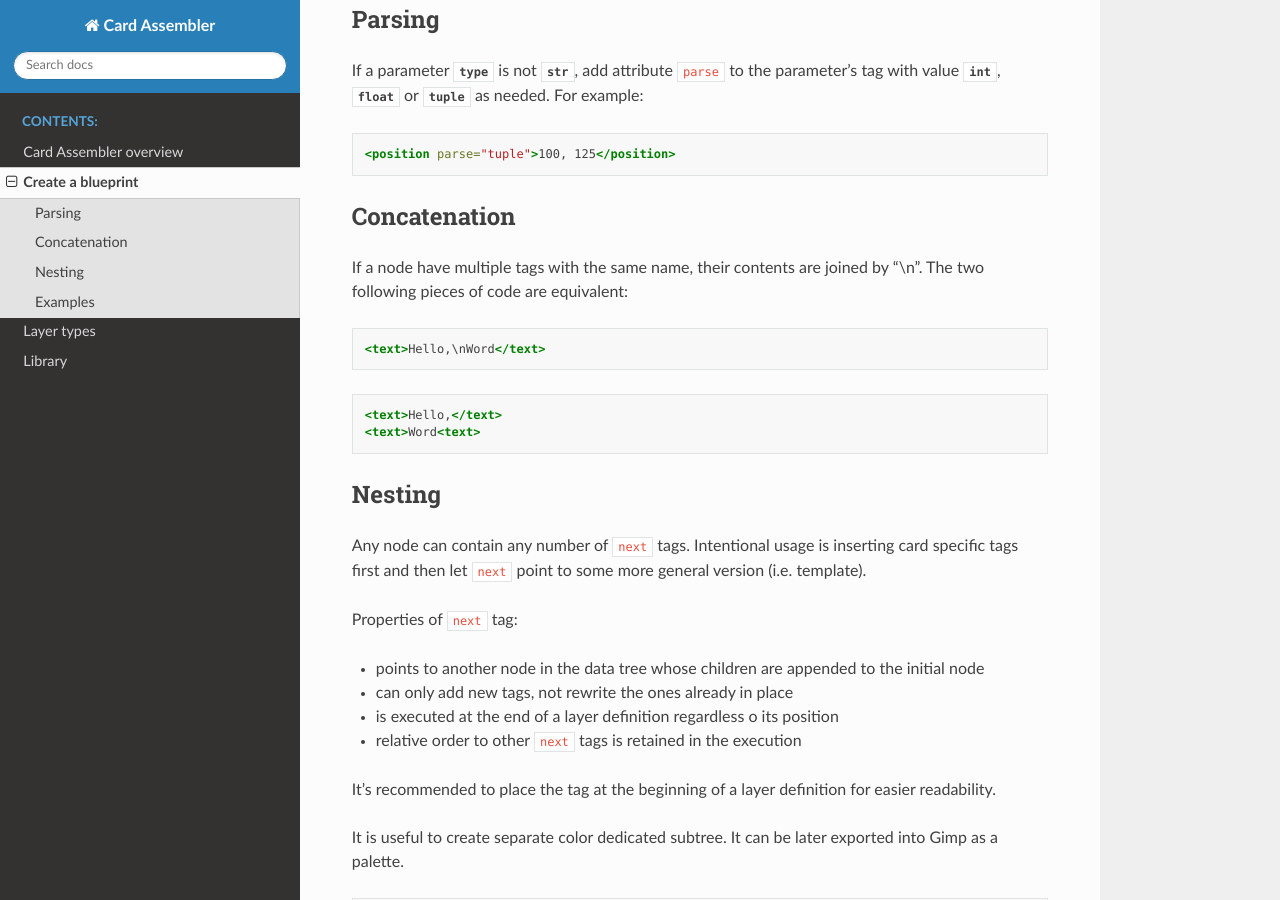
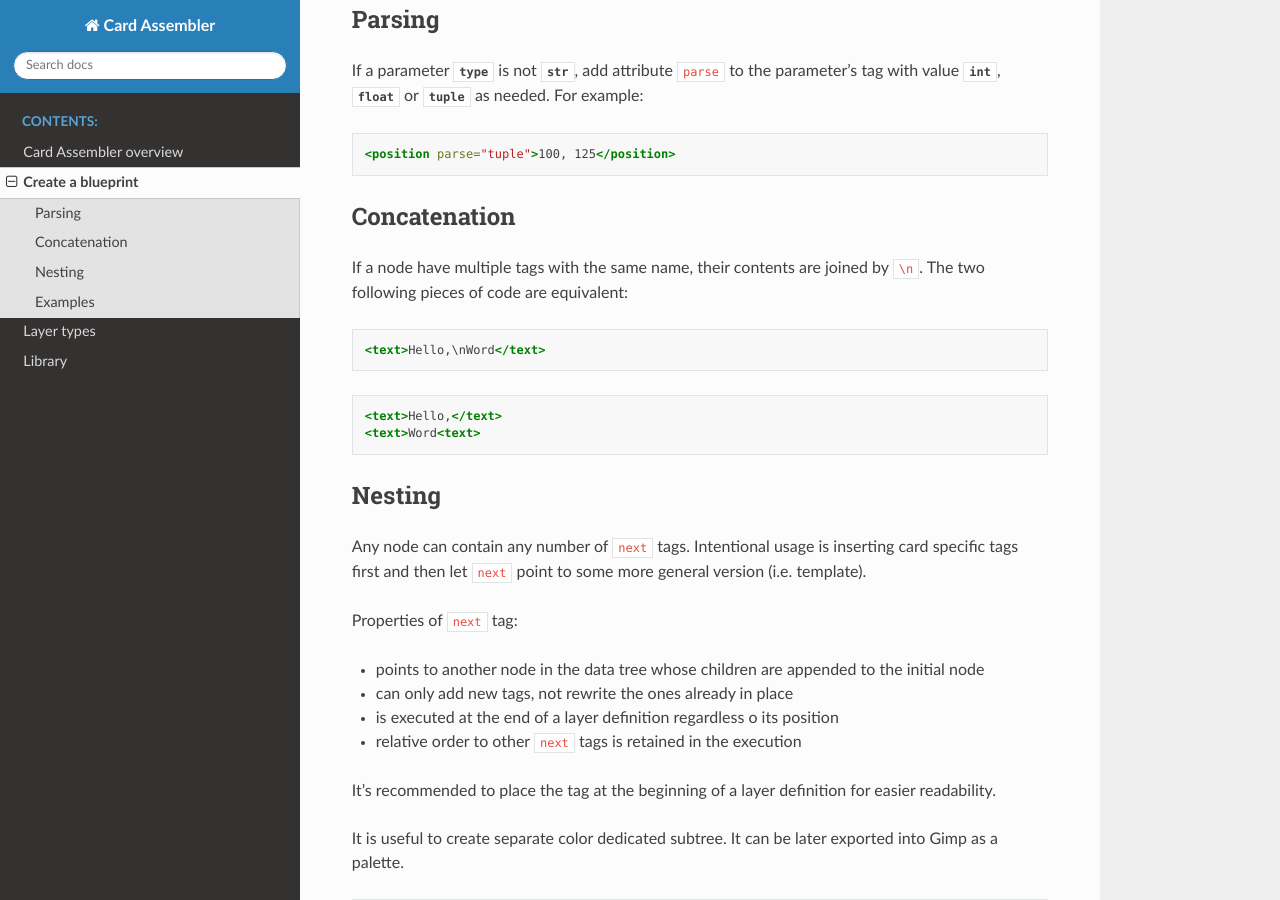
Before and after one commit to martin-brajer/card-assembler, a Sphinx documentation site: the page built from docs/source/creatingBlueprint.rst, in a window 1280 px wide and 900 px high, scrolled down 480 px. Built offline with Sphinx 7.4.7 and the Read the Docs theme 2.0.0, drawn with Linux system fonts in a browser that asks for light colours; the version number could not be read and is left out.

Commit message:
Correct format to the last commit

```diff
--- a/docs/source/creatingBlueprint.rst
+++ b/docs/source/creatingBlueprint.rst
@@ -31,7 +31,7 @@ Concatenation
 -------------
 
 If a node have multiple tags with the same name, their contents are
-joined by "\\n". The two following pieces of code are equivalent:
+joined by ``\n``. The two following pieces of code are equivalent:
 
 .. code:: xml
 
```
